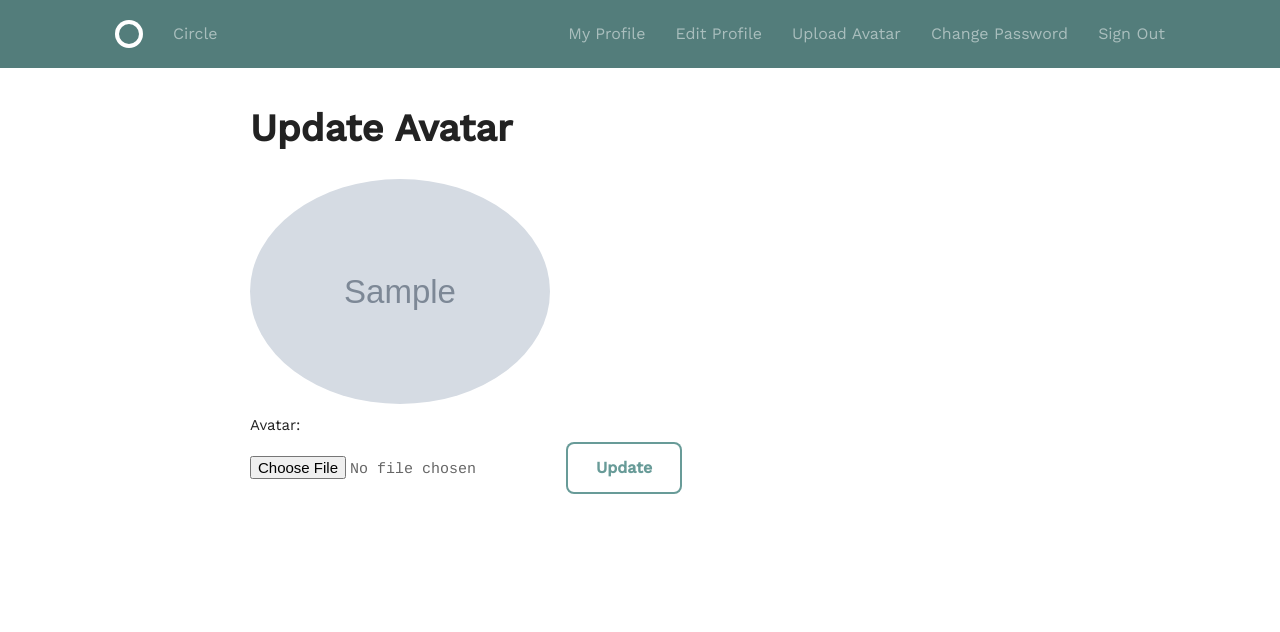
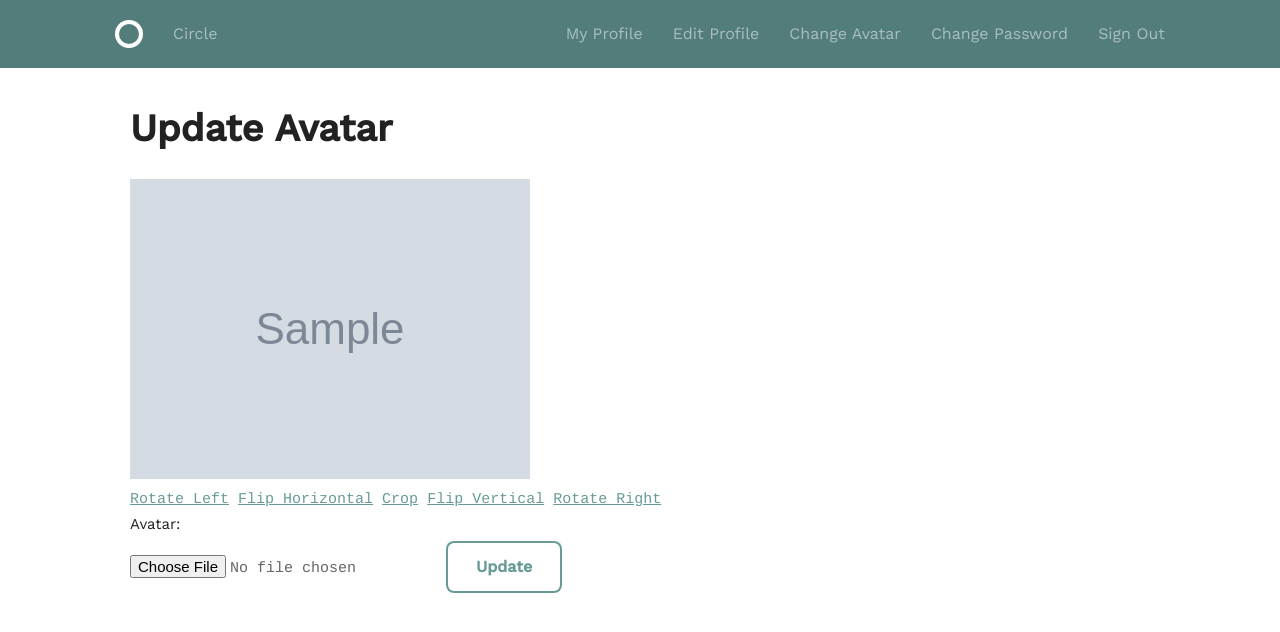
Before and after one commit to mhunterak/TD_user_profile_w_django, a Django app: page /profile/avatar/upload in a window 1280 px wide. Shown: the top 632 px of the page. Run offline with Django 3.2, Linux system fonts and the light colour scheme; a user stored in the database is signed in; tables that the repository leaves empty hold one stand-in row (values such as "Sample post"); grey boxes marked "Sample" are stand-in pictures; some libraries are stand-ins or nearby versions.

Commit message:
Extra Credit
-added WYSIWYG editor to Bio form
-added Image_manipulation for roating and flipping
-Still TODO: image cropping

```diff
--- a/Todo.py
+++ b/Todo.py
@@ -66,7 +66,8 @@ MASTER TODO LIST for User Profile project
 #   favorite animal or hobby
 # JavaScript is utilized for a date dropdown
 # for the Date of Birth validation feature.
-# JavaScript is utilized for text formatting for the Bio validation feature.
+# JavaScript is utilized for text formatting for the
+# Bio validation feature. (WYSIWYG)
 
 # A password strength “meter” is displayed when validating passwords.
 
--- a/accounts/templates/accounts/update_avatar.html
+++ b/accounts/templates/accounts/update_avatar.html
@@ -1,14 +1,27 @@
 {% extends 'layout.html' %}
 {% block body %}
-    <div class="grid-75 centered">
+    <div class="grid-100 centered" style="margin:auto;">
+        <div class="grid-100 centered">
+
             <h1>{{ H1 }}</h1>
             {% if user.profile.avatar %}
             <img src="{{ settings.MEDIA_ROOT }}{{ user.profile.avatar.url }}">
             {% endif %}
+        </div>
+        <div class="grid-100 centered">
+            <a href="{% url 'accounts:avatar_manipulate' pk="left" %}">Rotate Left</a>
+            <a href="{% url 'accounts:avatar_manipulate' pk="horz" %}">Flip Horizontal</a>
+            <a href="#">Crop</a>
+            <a href="{% url 'accounts:avatar_manipulate' pk="vert" %}">Flip Vertical</a>
+            <a href="{% url 'accounts:avatar_manipulate' pk="right" %}">Rotate Right</a>
+
+        </div>
+        <div class="grid-100 centered">
             <form action="" method="POST" enctype="multipart/form-data">
                 {% csrf_token %}
                 {{ form }}
                 <input type="submit" value="Update">
             </form>
         </div>
+    </div>
 {% endblock %}
--- a/accounts/urls.py
+++ b/accounts/urls.py
@@ -11,6 +11,8 @@ urlpatterns = [
     path(r'user/<str:pk>', views.profile, name='profile'),
     path(r'bio/<str:pk>', views.bio, name='bio'),
     path(r'avatar/upload', views.avatar_upload, name='avatar_upload'),
+    path(r'avatar/rotate/<str:pk>',
+         views.avatar_manipulate, name='avatar_manipulate'),
     path(r'change_password', views.change_password, name='change_password'),
     path(r'provide_email', views.provide_email, name='provide_email'),
 ]
--- a/accounts/views.py
+++ b/accounts/views.py
@@ -4,7 +4,9 @@ ACCOUNT VIEWS
 views for auth routes, and updating account profiles
 '''
 # Native libraries
+import os
 # 3rd party imports
+from django.conf import settings
 from django.contrib import messages
 from django.contrib.auth import (
     authenticate, login, logout, update_session_auth_hash)
@@ -13,8 +15,10 @@ from django.contrib.auth.forms import (
     AuthenticationForm, UserCreationForm, PasswordChangeForm)
 from django.contrib.auth.models import User
 from django.urls import reverse
+
 from django.http import HttpResponseRedirect
 from django.shortcuts import render, get_object_or_404
+from PIL import Image, ExifTags
 # Custom modules
 from .models import Profile
 from .forms import ProfileForm, ImageForm, EmailForm
@@ -127,6 +131,9 @@ def edit_profile(request):
     )
 
 
+# AVATAR
+
+
 @login_required
 def avatar_upload(request):
     '''Adds the ability to upload and save a user’s avatar image'''
@@ -139,10 +146,34 @@ def avatar_upload(request):
             profile = Profile.objects.get(pk=request.user)
             profile.avatar = request.FILES['avatar']
             profile.save()
-        messages.success(request, 'Avatar Updated')
+        messages.success(request, 'Avatar Uploaded')
     return render(request, 'accounts/update_avatar.html', {
         'H1': 'Update Avatar',
         'form': form, })
+
+
+@login_required
+def avatar_manipulate(request, pk):
+    '''This function handles all image manipulation with PIL'''
+
+    if pk not in ['left', 'right', 'vert', 'horz']:
+        # these are acceptable parameters, anything else gets rejected.
+        raise ValueError("I'm afraid I can't let you do that, Dave.")
+    BASE_DIR = os.path.dirname(os.path.dirname(os.path.abspath(__file__)))
+    filepath = BASE_DIR + request.user.profile.avatar.url
+    print(filepath)
+    image = Image.open(filepath)
+    if pk == "left":
+        image = image.rotate(90, expand=True)
+    if pk == "right":
+        image = image.rotate(270, expand=True)
+    if pk == "vert":
+        image = image.transpose(Image.FLIP_TOP_BOTTOM)
+    if pk == "horz":
+        image = image.transpose(Image.FLIP_LEFT_RIGHT)
+    image.save(filepath)
+    image.close()
+    return HttpResponseRedirect(reverse('accounts:avatar_upload'))
 
 
 # AUTH ROUTES #
--- a/project_7/settings.py
+++ b/project_7/settings.py
@@ -37,6 +37,7 @@ INSTALLED_APPS = [
     'django.contrib.sessions',
     'django.contrib.messages',
     'django.contrib.staticfiles',
+    'django_wysiwyg',
     'accounts',
 ]
 
@@ -132,3 +133,7 @@ STATIC_URL = '/static/'
 STATICFILES_DIRS = [
     os.path.join(BASE_DIR, 'assets'),
 ]
+
+# Requires you to also place the ckeditor files here:
+DJANGO_WYSIWYG_FLAVOR = 'yui'       # Default
+DJANGO_WYSIWYG_MEDIA_URL = STATIC_URL + "yui/"
--- a/templates/layout.html
+++ b/templates/layout.html
@@ -55,7 +55,7 @@
                             {% else %}
                             <li><a href="{% url 'accounts:profile' pk=user.username %}">My Profile</a></li>
                             <li><a href="{% url 'accounts:edit_profile' %}">Edit Profile</a></li>
-                            <li><a href="{% url 'accounts:avatar_upload'%}">Upload Avatar</a></li>
+                            <li><a href="{% url 'accounts:avatar_upload'%}">Change Avatar</a></li>
                             <li><a href="{% url 'accounts:change_password'%}">Change Password</a></li>
                             <li><a href="{% url 'accounts:sign_out' %}">Sign Out</a></li>
                             {% endif %}
```
Also changed, not shown: accounts/templates/accounts/edit_profile.html (+9 -1 lines). Lines whose indentation alone changed are shown as unchanged.
